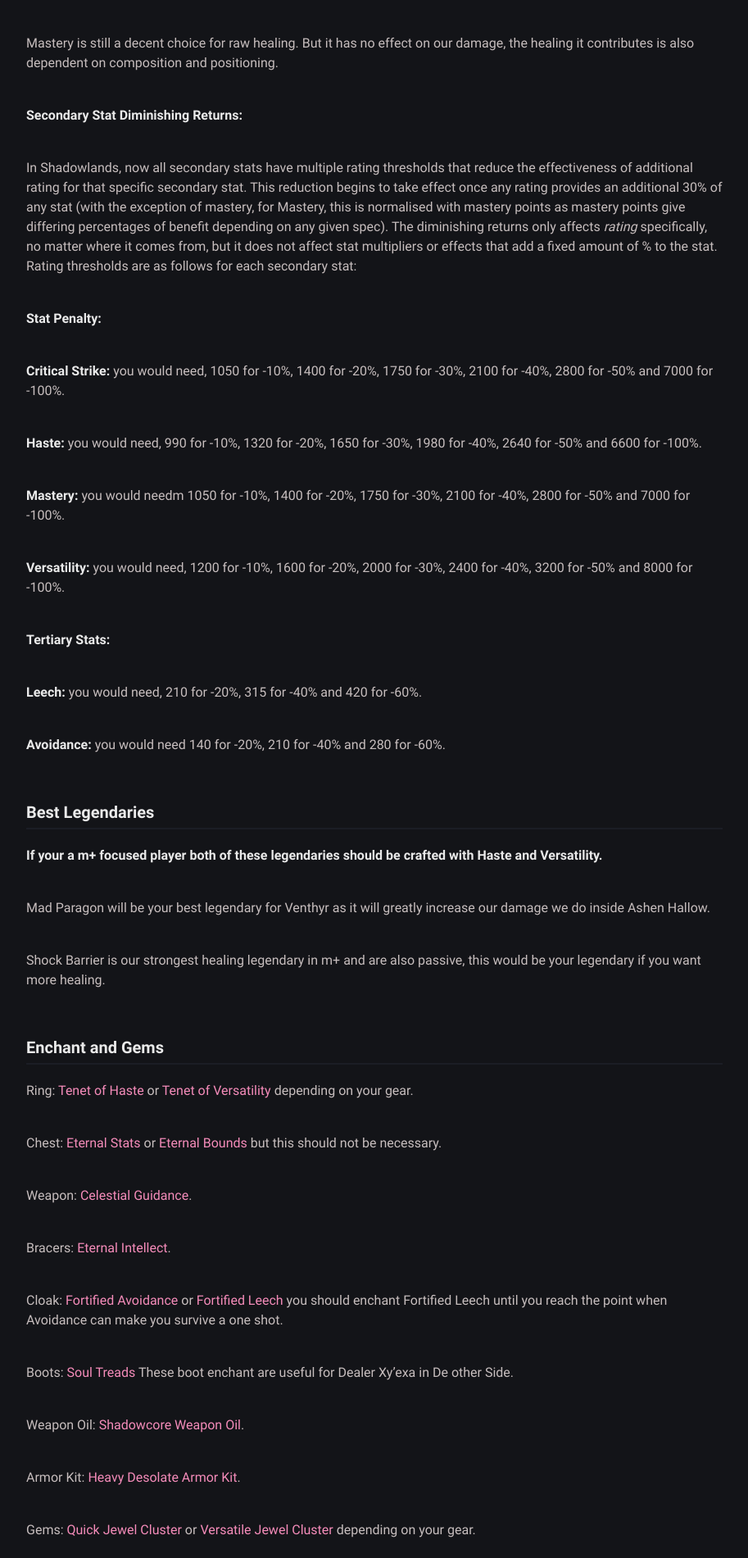
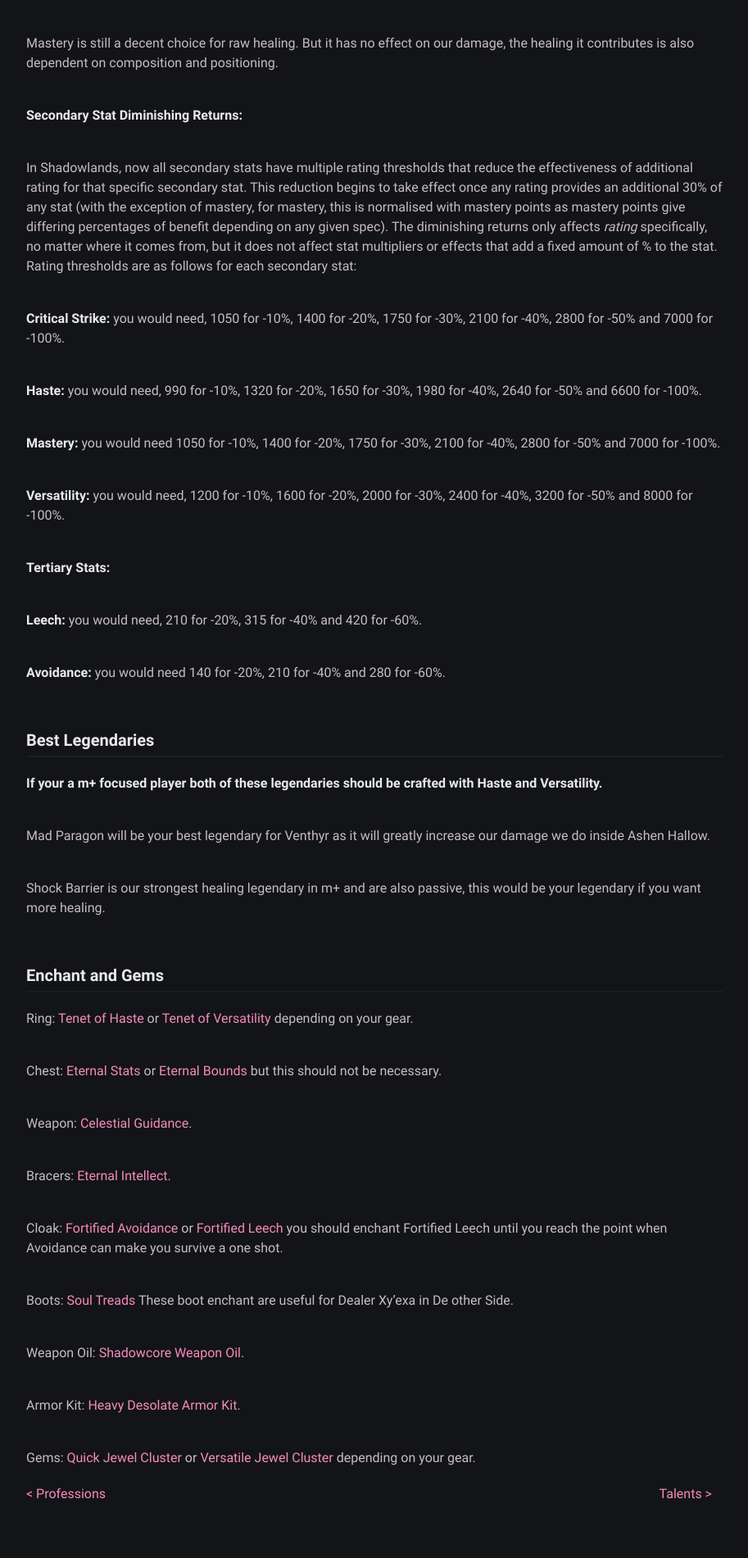
Before and after one commit to BetterThanWowhead/BetterThanWowhead.github.io, a Jekyll site: the page built from pages/M+/gearing.md, in a window 1280 px wide. Shown: the part 895-2796 px from the top of the page at 82% size, without its empty margins (183-1096 px from the left). Built offline with Jekyll 4.4.1, drawn with Linux system fonts in a browser that asks for light colours; a script that is not in the unit is left out.

Commit message:
Update gearing.md

```diff
--- a/pages/M+/gearing.md
+++ b/pages/M+/gearing.md
@@ -28,15 +28,13 @@
 
 **Secondary Stat Diminishing Returns:**
 
-In Shadowlands, now all secondary stats have multiple rating thresholds that reduce the effectiveness of additional rating for that specific secondary stat. This reduction begins to take effect once any rating provides an additional 30% of any stat (with the exception of mastery, for Mastery, this is normalised with mastery points as mastery points give differing percentages of benefit depending on any given spec). The diminishing returns only affects *rating* specifically, no matter where it comes from, but it does not affect stat multipliers or effects that add a fixed amount of % to the stat. Rating thresholds are as follows for each secondary stat:
-
-**Stat Penalty:**
+In Shadowlands, now all secondary stats have multiple rating thresholds that reduce the effectiveness of additional rating for that specific secondary stat. This reduction begins to take effect once any rating provides an additional 30% of any stat (with the exception of mastery, for mastery, this is normalised with mastery points as mastery points give differing percentages of benefit depending on any given spec). The diminishing returns only affects *rating* specifically, no matter where it comes from, but it does not affect stat multipliers or effects that add a fixed amount of % to the stat. Rating thresholds are as follows for each secondary stat:
 
 **Critical Strike:** you would need, 1050 for -10%, 1400 for -20%, 1750 for -30%, 2100 for -40%, 2800 for -50% and 7000 for -100%.
 
 **Haste:** you would need, 990 for -10%, 1320 for -20%, 1650 for -30%, 1980 for -40%, 2640 for -50% and 6600 for -100%.
 
-**Mastery:** you would needm 1050 for -10%, 1400 for -20%, 1750 for -30%, 2100 for -40%, 2800 for -50% and 7000 for -100%.
+**Mastery:** you would need 1050 for -10%, 1400 for -20%, 1750 for -30%, 2100 for -40%, 2800 for -50% and 7000 for -100%.
 
 **Versatility:** you would need, 1200 for -10%, 1600 for -20%, 2000 for -30%, 2400 for -40%, 3200 for -50% and 8000 for -100%.
 
```
